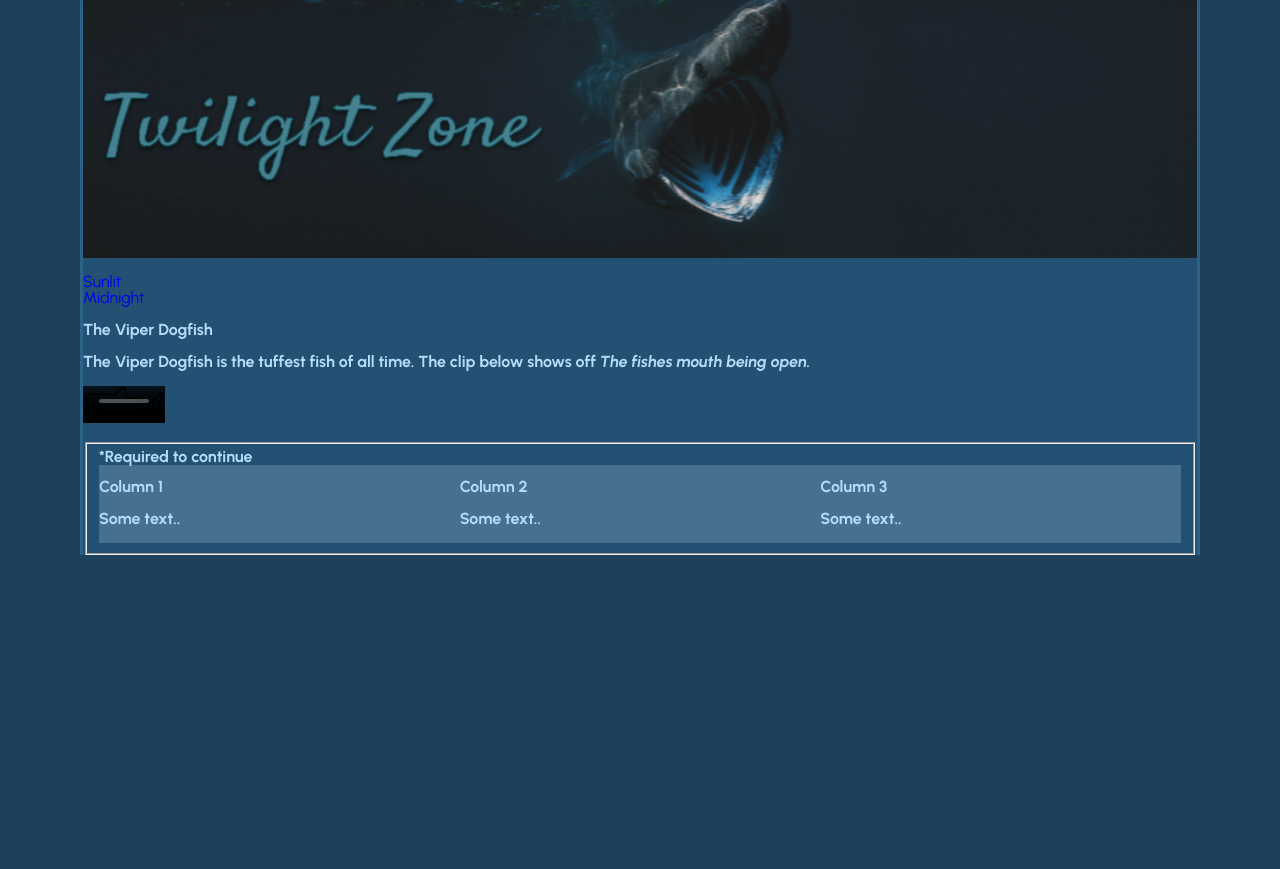
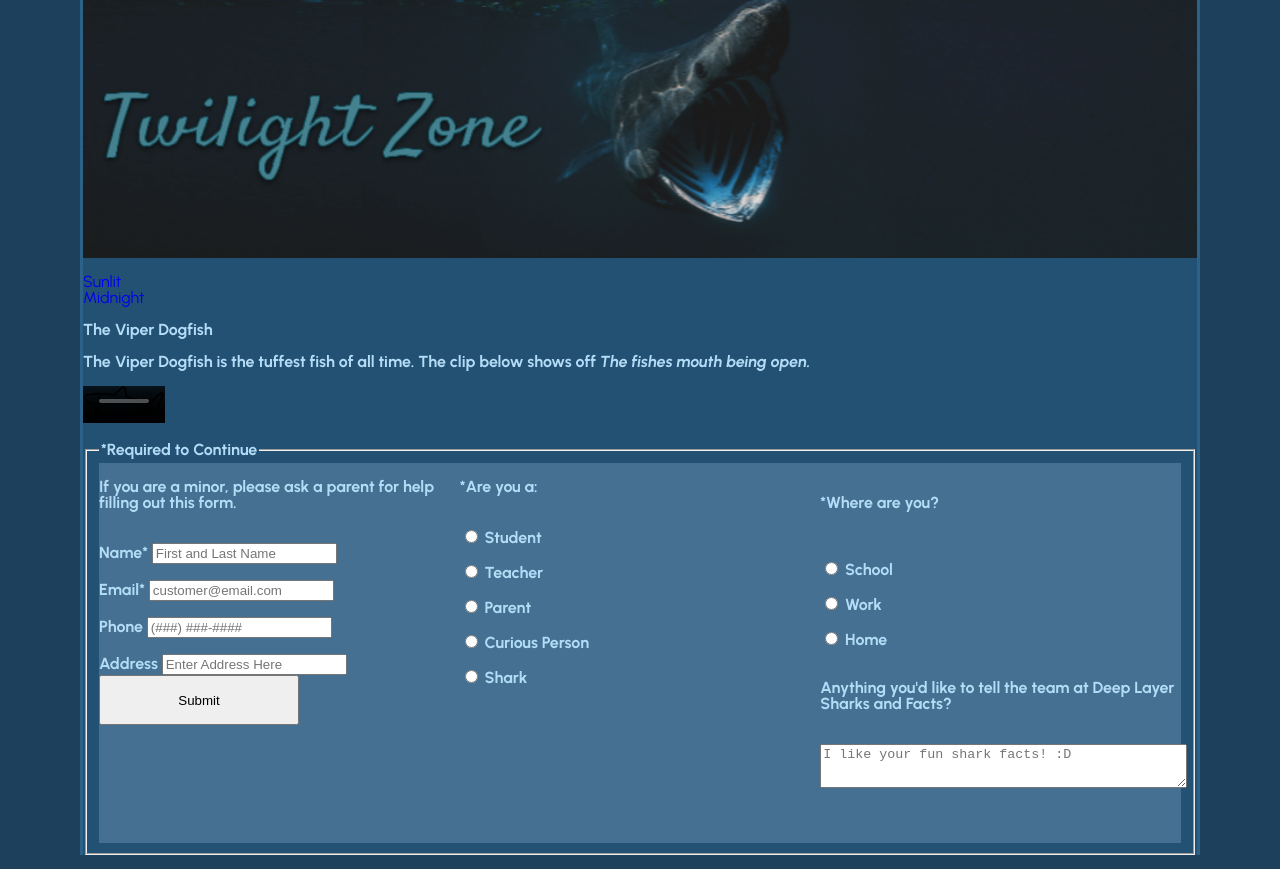
Before and after one commit to mjsantos1s-design/capstone-website, a plain HTML site: page html/twilight.html in a window 1280 px wide. Before the commit the page ends 800 px from the top, so only its background shows below. Drawn offline with Linux system fonts and the light colour scheme; grey boxes are pictures that could not be loaded; a web font is replaced by a local one.

Commit message:
unsubmit button

```diff
--- a/css/styletwili.css
+++ b/css/styletwili.css
@@ -43,6 +43,7 @@ body {
 .column {
   float: left;
   width: 33.33%;
+  height: 380px;
 }
 
 .row:after {
@@ -56,9 +57,33 @@ body {
 }
 
 .left, .right {
-  width: 25%;
+  width: 33.33%;
+  height: 380px;
 }
 
 .middle {
-  width: 50%;
+  width: 33.33%;
+  height: 380px;
 }
+
+textarea {
+    width: 100%;
+    height: 10%;
+}
+
+input[type="submit"] {
+   height: 50px;
+   width: 200px;
+}
+
+input:focus, select:focus, textarea:focus {
+   background-color: rgb(220, 255, 220);
+}
+
+input#name:focus:valid, input#zip:focus:valid, input#phone:focus:valid, input#mail:focus:valid {
+   background: rgb(220, 255, 220) bottom right/contain no-repeat;
+}
+
+input#name:focus:invalid, input#zip:focus:invalid, input#phone:focus:invalid, input#mail:focus:invalid {
+   background: rgb(220, 232, 233) bottom right/contain no-repeat;
+}
--- a/html/twilight.html
+++ b/html/twilight.html
@@ -54,21 +54,60 @@
 <!-- Survey input for information -->
 
 <fieldset class="required">
-    <label>*Required to continue</label>
-<div class="row">
+    <legend>*Required to Continue</legend>
+
+<div class="info">
   <div class="column" style="background-color:#457091ff;">
-    <h2>Column 1</h2>
-    <p>Some text..</p>
+    <p>If you are a minor, please ask a parent for help filling out this form.</p>
+
+    <br><label for="nameBox">Name*</label>
+    <input type="text" name="viewerName" value="" id="nameBox" required placeholder="First and Last Name" /></br>
+
+    <br><label name="emailBox">Email*</label>
+    <input type="email" name="viewerEmail" id="emailBox" required placeholder="customer@email.com" pattern="[A-Za-z]{3}" /></br>
+
+    <br><label for="phoneBox">Phone</label>
+    <input type="tel" name="viewerPhone" id="phoneBox" placeholder="(###) ###-####" pattern="^\d{10}$|^(\(\d{3}\)\s*)?\d{3}[\s-]?\d{4}$" /></br>
+
+    <br><label for="addressbox">Address</label>
+    <input name="custZip" id="addressbox" placeholder="Enter Address Here" /></br>
+
+    <div id="buttons">
+           <!-- <a herf="../html/midnight.html"> --><input type="submit" value="Submit" /></a>
+            </div>
+
   </div>
+
   <div class="column" style="background-color:#457091ff;">
-    <h2>Column 2</h2>
-    <p>Some text..</p>
+    <p>*Are you a:</p>
+        <br><input value="Student" name="person" type="radio" id="" required>
+        <label for="student">Student</label></br>
+        <br><input name="person" value="Teacher" type="radio">
+        <label for="">Teacher</label></br>
+        <br><input name="person" value="Parent" type="radio">
+        <label for="">Parent</label></br>
+        <br><input value="Curious Person" name="person" type="radio" id="">
+        <label for="">Curious Person</label></br>
+        <br><input value="Shark" name="person" type="radio" id="">
+        <label for="">Shark</label></br>
   </div>
+
   <div class="column" style="background-color:#457091ff;">
-    <h2>Column 3</h2>
-    <p>Some text..</p>
-  </div>
-</div>
+    <div>
+    <br><p>*Where are you?</p></br>
+        <br><input value="School" name="use" type="radio" id="">
+        <label for="school">School</label></br>
+
+        <br><input value="Work" name="use" type="radio" id="">
+        <label for="work">Work</label></br>
+
+        <br><input value="Home" name="use" type="radio" id="">
+        <label for="Home">Home</label></br>
+    </div>
+
+    <br><p>Anything you'd like to tell the team at Deep Layer Sharks and Facts?</p></br>
+    <textarea name="comments" id="" placeholder="I like your fun shark facts! :D"></textarea>
+</fieldset>
 
 </body>
 </html>
```
